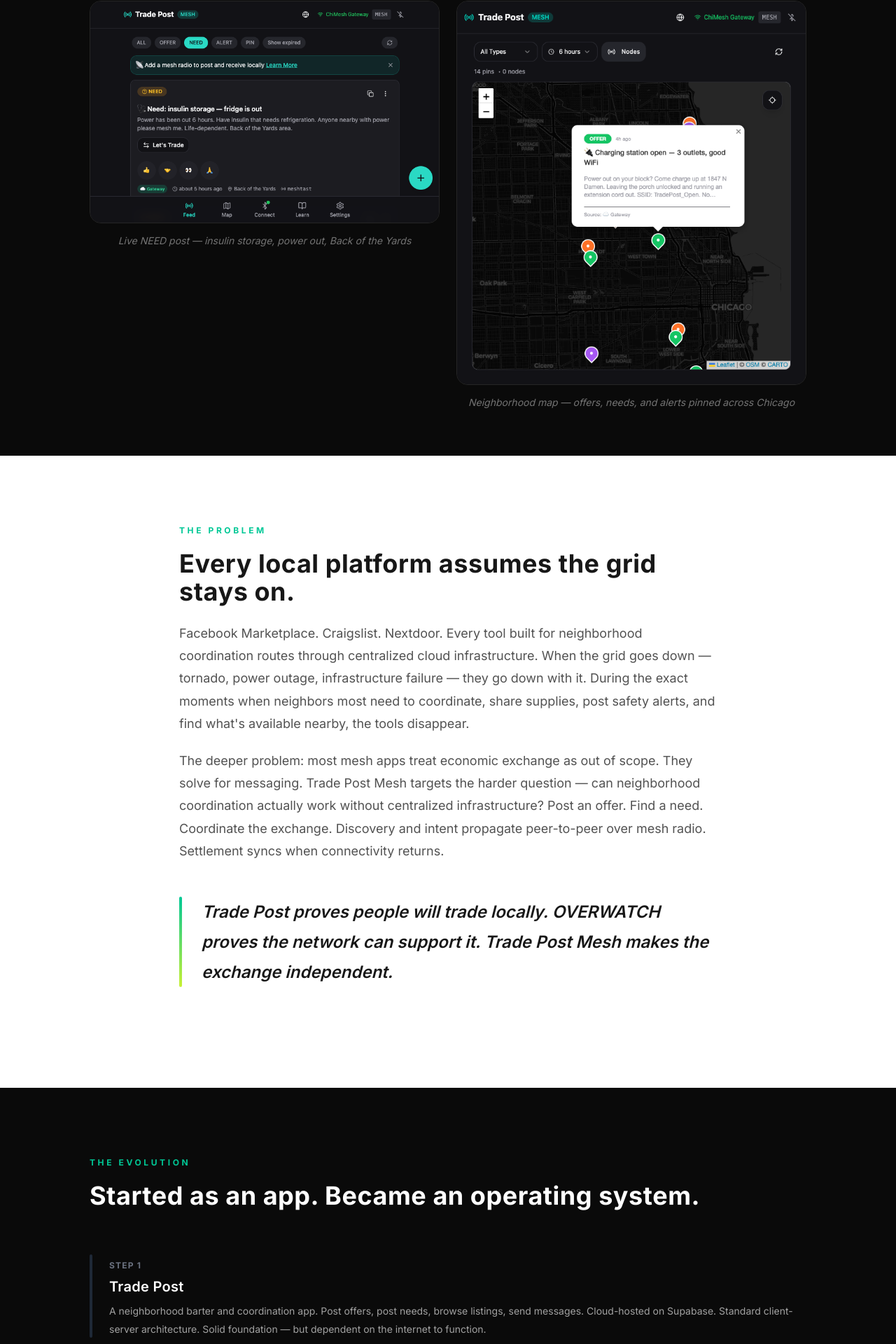
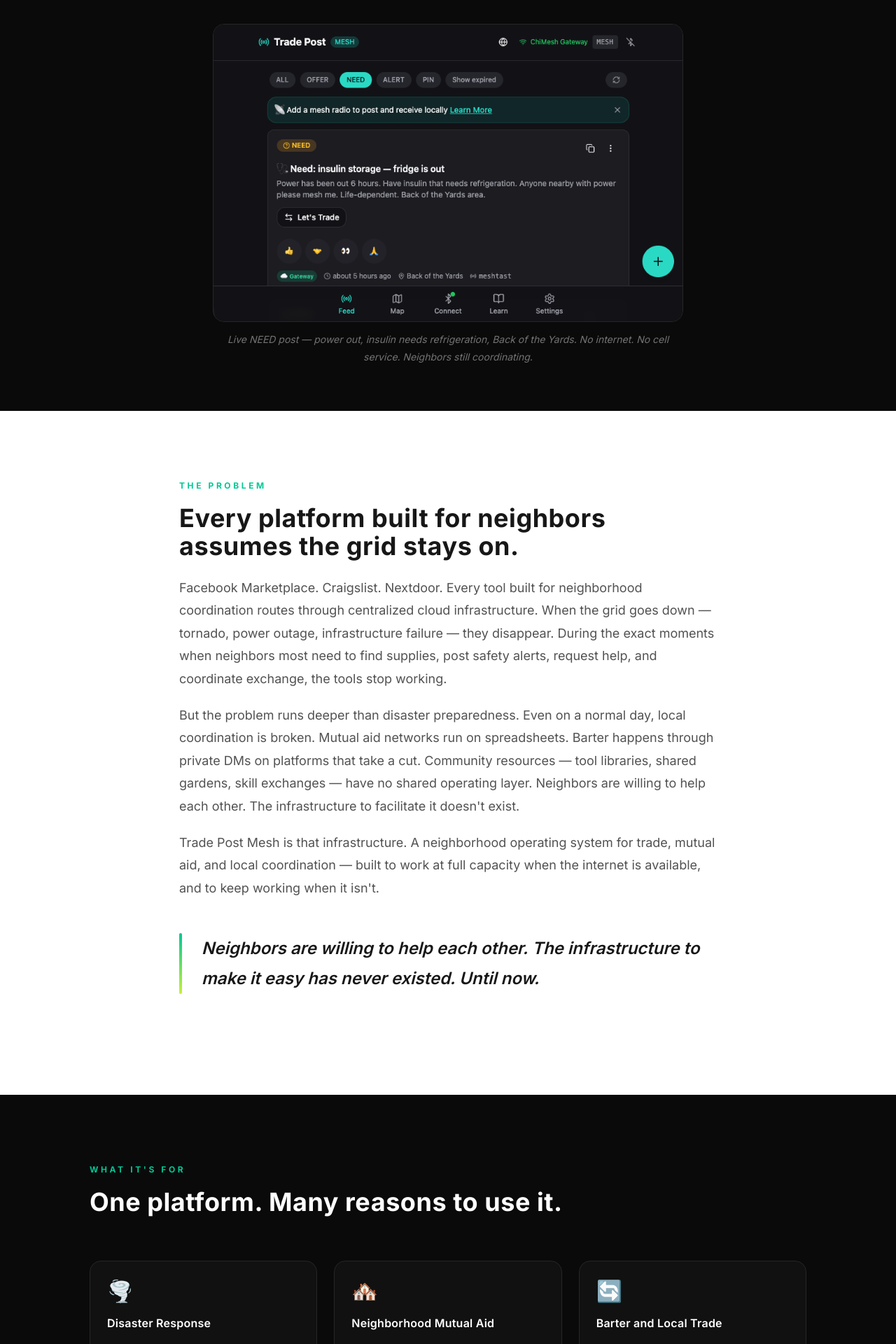
Before and after one commit to rekaldsi/digijerry-portfolio-ai, a React (Vite) app: page /case/tradepost in a window 1280 px wide. Shown: the part 880-2800 px from the top of the page at 70% size. Built offline with nearby package versions, Linux system fonts and the light colour scheme.

Commit message:
feat: trade post case study full overhaul — use cases section, expanded problem, rewritten hero/takeaway, single hero image

```diff
--- a/src/pages/CaseTradePost.tsx
+++ b/src/pages/CaseTradePost.tsx
@@ -100,22 +100,55 @@
   },
 ]
 
+const usecases = [
+  {
+    icon: '🌪️',
+    title: 'Disaster Response',
+    body: 'When the grid fails — tornado, flood, ice storm, power outage — every cloud-dependent tool goes dark. Trade Post Mesh stays on. Neighbors can post alerts, request supplies, and coordinate mutual aid over LoRa radio without touching a cell tower or router.',
+  },
+  {
+    icon: '🏘️',
+    title: 'Neighborhood Mutual Aid',
+    body: 'A digital layer for the way neighborhoods already work. Post what you have. Find what you need. Coordinate locally without a middleman, a fee, or a platform that monetizes your data. Designed for the kind of reciprocity that already exists in tight-knit communities.',
+  },
+  {
+    icon: '🔄',
+    title: 'Barter and Local Trade',
+    body: 'Cash-optional exchange for goods and services. Tools, food, labor, childcare, rides — coordinate trades directly with neighbors. The mesh carries intent; settlement happens in person. No payment processor required.',
+  },
+  {
+    icon: '📡',
+    title: 'Off-Grid Communities',
+    body: 'Rural areas, intentional communities, event campgrounds, protest sites, festival grounds — anywhere centralized internet is unavailable, unreliable, or politically compromised. Trade Post Mesh is the coordination layer that works regardless of grid status.',
+  },
+  {
+    icon: '🏗️',
+    title: 'Community Infrastructure',
+    body: 'Tool libraries, community gardens, maker spaces, mutual aid networks — any shared resource that requires coordination between neighbors. Pin permanent nodes, publish availability, track who has what and what\'s needed. The platform scales from one block to a whole city.',
+  },
+  {
+    icon: '🛡️',
+    title: 'Privacy-Critical Organizing',
+    body: 'E2EE from the foundation. The server is intentionally blind. Location fuzzes to ±500m by default. No user tracking, no metadata leakage, no platform with access to what neighbors are trading or requesting. Built for communities where discretion is not optional.',
+  },
+]
+
 const decisions = [
   {
     title: 'Start With the App, Then Earn the Mesh',
-    body: 'Trade Post launched as a standard cloud app first. Proving people would actually use a neighborhood coordination platform before building harder mesh infrastructure on top. The evolution to Mesh wasn\'t scope creep. It was the original destination, reached in the right order.',
+    body: 'Trade Post launched as a standard cloud app first — proving people would actually use a neighborhood coordination platform before building harder mesh infrastructure on top. The evolution to Mesh wasn\'t scope creep. It was the original destination, reached in the right order.',
   },
   {
     title: 'Cloud-Optional, Not Anti-Cloud',
-    body: 'The ambition was never to eliminate cloud infrastructure. It was to make the platform function when cloud isn\'t available. Supabase stays in the stack as secondary memory and sync layer. The shift is in what\'s required vs. what\'s optional. Cloud becomes a nice-to-have, not a dependency.',
+    body: 'The ambition was never to eliminate cloud infrastructure — it was to stop requiring it. Supabase stays in the stack as secondary memory and sync. The shift is in what\'s required vs. what\'s preferred. Cloud becomes a nice-to-have, not a dependency. That\'s a fundamentally different architecture contract.',
   },
   {
     title: 'Economic Exchange as the Hard Use Case',
-    body: 'Most mesh apps solve for messaging. Trade Post Mesh targets the harder problem: economic coordination. Matching offers with needs, propagating trade intent hop-by-hop, caching listings locally. Discovery and coordination travel over mesh — settlement syncs when the grid returns. If you can coordinate commerce without the internet, messaging is already solved.',
+    body: 'Most mesh apps solve for messaging. Trade Post Mesh targets the harder problem: economic coordination. Matching offers with needs, propagating trade intent hop-by-hop, caching listings locally. Discovery and coordination travel over mesh — settlement syncs when the grid returns. If you can do commerce without the internet, messaging is already solved.',
   },
   {
-    title: 'Designed for the Scenarios That Matter Most',
-    body: 'Disaster events, grid failures, low-connectivity environments, community-run infrastructure. These aren\'t edge cases — they\'re the primary design targets. Every architecture decision was made by asking: does this work when the grid goes down at the worst possible time?',
+    title: 'Built for the Worst Moment, Not the Average One',
+    body: 'Every architecture decision was stress-tested against one question: does this work when the grid goes down at the exact moment the community needs it most? That constraint ruled out every conventional approach and forced the design toward something genuinely resilient.',
   },
 ]
 
@@ -149,7 +182,7 @@
           </motion.h1>
           <motion.p className="text-neutral-400 text-lg max-w-2xl leading-relaxed mb-8"
             initial={{ opacity: 0, y: 20 }} animate={{ opacity: 1, y: 0 }} transition={{ duration: 0.5, delay: 0.2 }}>
-            Trade Post started as a neighborhood barter app and became a decentralized operating system for local economic coordination — designed to keep working when the internet doesn't. Built on Meshtastic LoRa mesh, E2EE, and OVERWATCH infrastructure intelligence. Currently a working prototype headed for pilot testing in Chicagoland, using OVERWATCH to identify the right neighborhoods to deploy first.
+            Trade Post Mesh is a communication infrastructure and neighborhood operating system for barter, mutual aid, and local coordination — built to function without the internet. Trade goods, request help, post alerts, organize your block. It works over LoRa mesh radio when the grid is up, and keeps working when it isn't. Built on Meshtastic, end-to-end encryption, and OVERWATCH infrastructure intelligence. Currently a working prototype preparing for pilot deployment in Chicagoland.
           </motion.p>
 
           {/* Live Demo CTA */}
@@ -193,16 +226,10 @@
 
       {/* HERO SCREENSHOT */}
       <section style={{ backgroundColor: '#0a0a0a' }} className="pb-16 px-6">
-        <div className="max-w-5xl mx-auto">
-          <motion.div {...fadeUp} className="grid grid-cols-1 md:grid-cols-2 gap-6">
-            <div>
-              <img src="/tradepost-main.png" alt="Trade Post Mesh NEED feed — insulin storage emergency" className="w-full rounded-2xl border border-neutral-800" />
-              <p className="text-sm text-neutral-500 mt-3 text-center italic">Live NEED post — insulin storage, power out, Back of the Yards</p>
-            </div>
-            <div>
-              <img src="/tradepost-map.png" alt="Trade Post Mesh neighborhood map with post pins across Chicago" className="w-full rounded-2xl border border-neutral-800" />
-              <p className="text-sm text-neutral-500 mt-3 text-center italic">Neighborhood map — offers, needs, and alerts pinned across Chicago</p>
-            </div>
+        <div className="max-w-2xl mx-auto">
+          <motion.div {...fadeUp}>
+            <img src="/tradepost-main.png" alt="Trade Post Mesh NEED feed — insulin storage emergency" className="w-full rounded-2xl border border-neutral-800" />
+            <p className="text-sm text-neutral-500 mt-3 text-center italic">Live NEED post — power out, insulin needs refrigeration, Back of the Yards. No internet. No cell service. Neighbors still coordinating.</p>
           </motion.div>
         </div>
       </section>
@@ -213,25 +240,50 @@
           <motion.div {...fadeUp}>
             <p className="text-xs font-bold tracking-[0.3em] uppercase mb-4" style={{ color: '#00C896' }}>The Problem</p>
             <h2 className="text-3xl md:text-4xl font-bold text-neutral-900 mb-6">
-              Every local platform assumes the grid stays on.
+              Every platform built for neighbors assumes the grid stays on.
             </h2>
             <div className="space-y-5 text-neutral-600 leading-relaxed text-lg">
               <p>
-                Facebook Marketplace. Craigslist. Nextdoor. Every tool built for neighborhood coordination routes through centralized cloud infrastructure. When the grid goes down — tornado, power outage, infrastructure failure — they go down with it. During the exact moments when neighbors most need to coordinate, share supplies, post safety alerts, and find what's available nearby, the tools disappear.
+                Facebook Marketplace. Craigslist. Nextdoor. Every tool built for neighborhood coordination routes through centralized cloud infrastructure. When the grid goes down — tornado, power outage, infrastructure failure — they disappear. During the exact moments when neighbors most need to find supplies, post safety alerts, request help, and coordinate exchange, the tools stop working.
               </p>
               <p>
-                The deeper problem: most mesh apps treat economic exchange as out of scope. They solve for messaging. Trade Post Mesh targets the harder question — can neighborhood coordination actually work without centralized infrastructure? Post an offer. Find a need. Coordinate the exchange. Discovery and intent propagate peer-to-peer over mesh radio. Settlement syncs when connectivity returns.
+                But the problem runs deeper than disaster preparedness. Even on a normal day, local coordination is broken. Mutual aid networks run on spreadsheets. Barter happens through private DMs on platforms that take a cut. Community resources — tool libraries, shared gardens, skill exchanges — have no shared operating layer. Neighbors are willing to help each other. The infrastructure to facilitate it doesn't exist.
+              </p>
+              <p>
+                Trade Post Mesh is that infrastructure. A neighborhood operating system for trade, mutual aid, and local coordination — built to work at full capacity when the internet is available, and to keep working when it isn't.
               </p>
             </div>
 
-            {/* Pull quote — gradient bar, no quotation marks */}
+            {/* Pull quote */}
             <div className="my-12 relative pl-6 md:pl-8">
               <div className="absolute left-0 top-0 bottom-0 w-1 rounded-full" style={{ background: 'linear-gradient(to bottom, #00C896, #C8F135)' }} />
               <p className="text-xl md:text-2xl font-semibold text-neutral-900 leading-snug italic">
-                Trade Post proves people will trade locally. OVERWATCH proves the network can support it. Trade Post Mesh makes the exchange independent.
+                Neighbors are willing to help each other. The infrastructure to make it easy has never existed. Until now.
               </p>
             </div>
           </motion.div>
+        </div>
+      </section>
+
+      {/* USE CASES */}
+      <section style={{ backgroundColor: '#0a0a0a' }} className="py-24 px-6">
+        <div className="max-w-5xl mx-auto">
+          <motion.div {...fadeUp} className="mb-16">
+            <p className="text-xs font-bold tracking-[0.3em] uppercase mb-4" style={{ color: '#00C896' }}>What It's For</p>
+            <h2 className="text-3xl md:text-4xl font-bold text-white">One platform. Many reasons to use it.</h2>
+          </motion.div>
+          <div className="grid grid-cols-1 md:grid-cols-2 lg:grid-cols-3 gap-6">
+            {usecases.map((item, i) => (
+              <motion.div key={item.title}
+                initial={{ opacity: 0, y: 20 }} whileInView={{ opacity: 1, y: 0 }} viewport={{ once: true }}
+                transition={{ duration: 0.4, delay: i * 0.07 }}
+                className="rounded-2xl p-6 border border-neutral-800 bg-neutral-900/60">
+                <div className="text-3xl mb-4">{item.icon}</div>
+                <h3 className="text-white font-bold text-base mb-3">{item.title}</h3>
+                <p className="text-neutral-400 text-sm leading-relaxed">{item.body}</p>
+              </motion.div>
+            ))}
+          </div>
         </div>
       </section>
 
@@ -407,17 +459,20 @@
           <motion.div {...fadeUp}>
             <p className="text-xs font-bold tracking-[0.3em] uppercase mb-4" style={{ color: '#00C896' }}>The Takeaway</p>
             <h2 className="text-3xl md:text-4xl font-bold text-white mb-6">
-              Ideas that build on each other.
+              A new category of platform.
             </h2>
+            <p className="text-neutral-400 leading-relaxed text-lg mb-6">
+              Most platforms are built to extract value from local communities — taking a cut of every transaction, selling attention back to advertisers, centralizing data they don't need to hold. Trade Post Mesh inverts that model. No fees. No ads. No platform in the middle of what neighbors do for each other.
+            </p>
             <p className="text-neutral-400 leading-relaxed text-lg mb-8">
-              Built on React, Supabase, Meshtastic LoRa, and Signal Protocol scaffolding — with OVERWATCH as the infrastructure intelligence layer that determines when peer-to-peer transport is viable. The underlying mesh network has performed well during real Chicago-area emergencies. The platform itself is a working prototype, developed in collaboration with the Chicago mesh community and headed for neighborhood pilot testing — using OVERWATCH to identify the right areas to deploy first. Each project in this system informed the next. Curiosity became insight. Insight became architecture.
+              It's a working prototype today. It's an open infrastructure play tomorrow. The mesh network is already growing in Chicago through the ChiMesh community. OVERWATCH maps where coverage is strong enough to go fully peer-to-peer. The pilot neighborhoods are already identified. What's next is deployment — and proving this works at city scale.
             </p>
 
             {/* Final pull quote — gradient bar, left-aligned */}
             <div className="my-10 relative pl-6 md:pl-8 text-left">
               <div className="absolute left-0 top-0 bottom-0 w-1 rounded-full" style={{ background: 'linear-gradient(to bottom, #00C896, #C8F135)' }} />
               <p className="text-lg md:text-xl font-semibold text-white leading-snug italic">
-                Not anti-cloud. Just cloud-optional. That's the only design target that matters when the grid fails.
+                Not anti-cloud. Just cloud-optional. That's the only design target that matters when your neighbors need you most.
               </p>
             </div>
 
```
